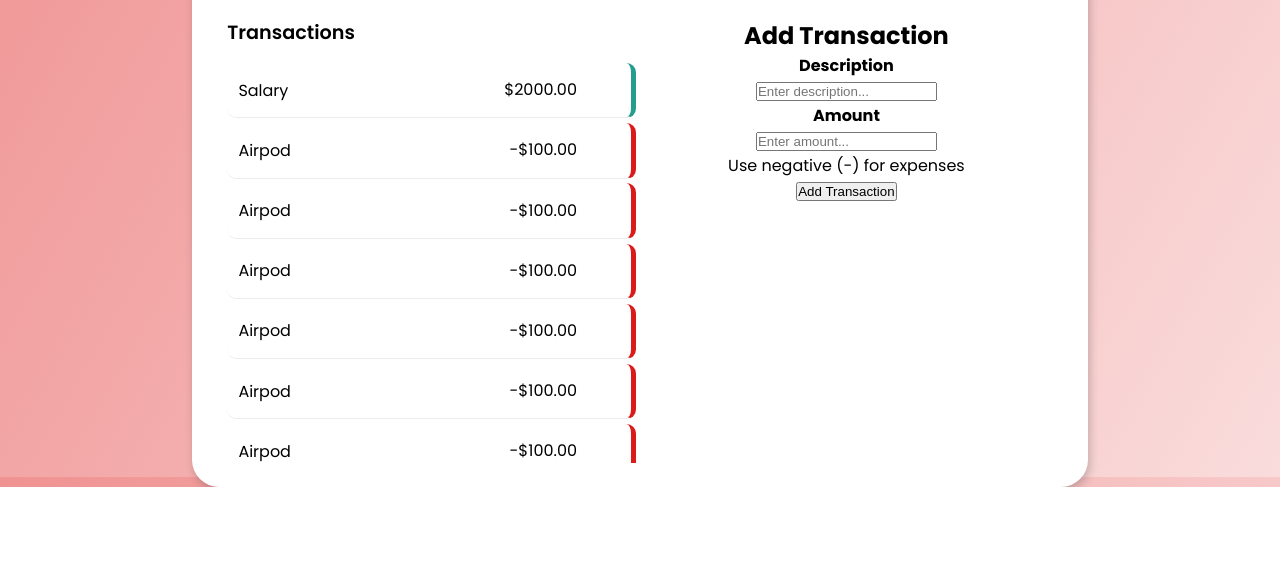
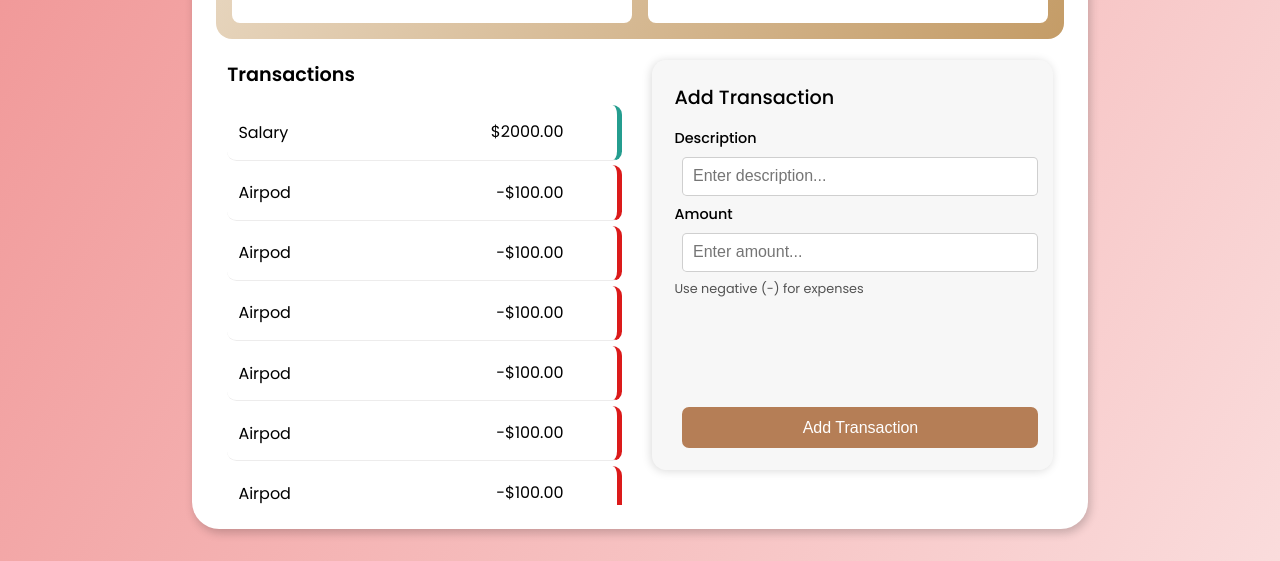
Before and after one commit to Ashwin-here01/Small_Projects, a plain HTML site: page Expense Tracker/index.html in a window 1280 px wide. Shown: the part 323-884 px from the top of the page. Before the commit the page ends 810 px from the top, so only its background shows below. Drawn offline with Linux system fonts and the light colour scheme.

Commit message:
Done with HTML and CSS (as of now)... Will start JS now...

```diff
--- a/Expense Tracker/index.html
+++ b/Expense Tracker/index.html
@@ -132,6 +132,7 @@
                     </div>
                 </div>
             </div>
+
             <div class="add-transaction">
                 <h2>Add Transaction</h2>
                 <form>
@@ -139,11 +140,13 @@
                         <h4>Description</h4>
                         <input type="text" placeholder="Enter description...">
                     </div>
+
                     <div class="amount">
                         <h4>Amount</h4>
-                        <input type="text" placeholder="Enter amount...">
+                        <input type="number" placeholder="Enter amount...">
                         <p>Use negative (-) for expenses</p>
                     </div>
+
                     <button id="add-transaction-btn">Add Transaction</button>
                 </form>
             </div>
--- a/Expense Tracker/style.css
+++ b/Expense Tracker/style.css
@@ -11,7 +11,6 @@ body {
     display: flex;
     justify-content: center;
     align-items: center;
-    height: 100vh;
     background-color: #FADCDC;
     background: linear-gradient(300deg, #FADCDC, #F09292);
 }
@@ -23,6 +22,7 @@ body {
     box-shadow: 2px 4px 10px rgba(0, 0, 0, 0.2);
     text-align: center;
     width: 70vw;
+    margin: 2rem;
 }
 
 .container > h2 {
@@ -89,6 +89,7 @@ body {
     margin-top: 1.3rem;
     padding-left: 0.7rem;
     padding-right: 0.7rem;
+    gap: 1.6rem;
 }
 
 .transaction > div {
@@ -102,7 +103,7 @@ body {
 .transaction-list-div {
     overflow-x: hidden;
     overflow-y: scroll;
-    height: 50vh;
+    max-height: 50vh;
 }
 
 /* .transaction-list-div::-webkit-scrollbar-button {
@@ -168,7 +169,81 @@ body {
     visibility: visible;
 }
 
-/* Make the button hidden and only visible if hovered over the div */
+.add-transaction {
+    text-align: left;
+    background-color: #d3d3d330;
+    border-radius: 0.9rem;
+    padding: 1.4rem;
+    box-shadow: -1px 1px 10px rgba(0, 0, 0, 0.15);
+    max-height: 410px;
+    display: flex;
+    flex-direction: column;
+}
+
+.add-transaction > h2 {
+    font-weight: 450;
+    font-size: 1.2rem;
+    margin-bottom: 1rem;
+}
+
+form {
+    display: flex;
+    flex-direction: column;
+    height: 100%;
+}
+
+form h4 {
+    font-size: 0.9rem;
+    font-weight: 450;
+}
+
+form input {
+    border: 1px solid #80808060;
+    padding: 0.6rem;
+    border-radius: 0.3rem;
+    width: 100%;
+    margin: 0.5rem;
+    font-size: 1rem;
+}
+
+form input:focus {
+    border-color: #007bff40;
+    outline: none;
+    box-shadow: 0 0 5px rgba(0, 123, 255, 0.2);
+}
+
+.amount > p {
+    font-size: 0.8rem;
+    color: #000000aa;
+}
+
+.amount {
+    margin-bottom: 1rem;
+}
+
+#add-transaction-btn {
+    padding: 0.7rem;
+    font-size: 1rem;
+    font-weight: 520;
+    background-color: #b57e56;
+    color: #fff;
+    border: none;
+    border-radius: 7px;
+    width: 100%;
+    margin-left: 0.5rem;
+    margin-right: 0.5rem;
+    margin-top: auto;
+    cursor: pointer;
+    transition: transform 0.1s;
+}
+
+#add-transaction-btn:hover {
+    transform: translateY(-1.5px);
+}
+
+#add-transaction-btn:active {
+    transform: translateY(1.5px);
+}
 
 
 /* Canva Color Pallete: https://www.canva.com/colors/color-palettes/little-princess/ */
```
